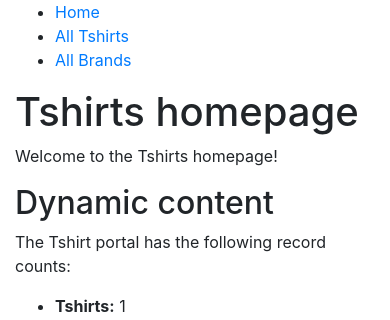
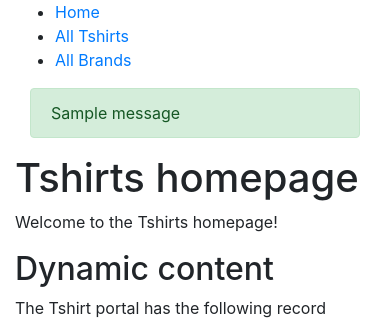
Before and after one commit to wojtekidd/djangoapp-koszulki, a Django app: page /tshirts/ in a window 390 px wide. Shown: the top 320 px of the page. Run offline with Django 3.2, Linux system fonts and the light colour scheme; tables that the repository leaves empty hold one stand-in row (values such as "Sample post"); one stand-in notice (Sample message) is shown; some libraries are stand-ins or nearby versions.

Commit message:
Green message appears when user successfully registers.

```diff
--- a/tshirts/templates/base_generic.html
+++ b/tshirts/templates/base_generic.html
@@ -24,6 +24,16 @@
      {% endblock %}
       </div>
       <div class="col-sm-10 ">
+
+            <div class="col-md-8">
+        {% if messages %}
+            {% for message in messages %}
+                <div class="alert alert-{{ message.tags }}">
+                {{ message }}
+                </div>
+            {% endfor %}
+              {% endif %}</div>
+
         {% block content %}
         {% endblock %}
       </div>
--- a/users/views.py
+++ b/users/views.py
@@ -1,5 +1,6 @@
 from django.shortcuts import render, redirect
 from .forms import UserRegisterForm
+from django.contrib import messages
 
 
 def register(request):
@@ -8,7 +9,7 @@ def register(request):
         if form.is_valid():
             form.save()
             username = form.cleaned_data.get('username')
-            #messages.success(request, f"Account created for {username}!")
+            messages.success(request, f"Account created for {username}!")
             return redirect('index')
     else:
         form = UserRegisterForm()
```
